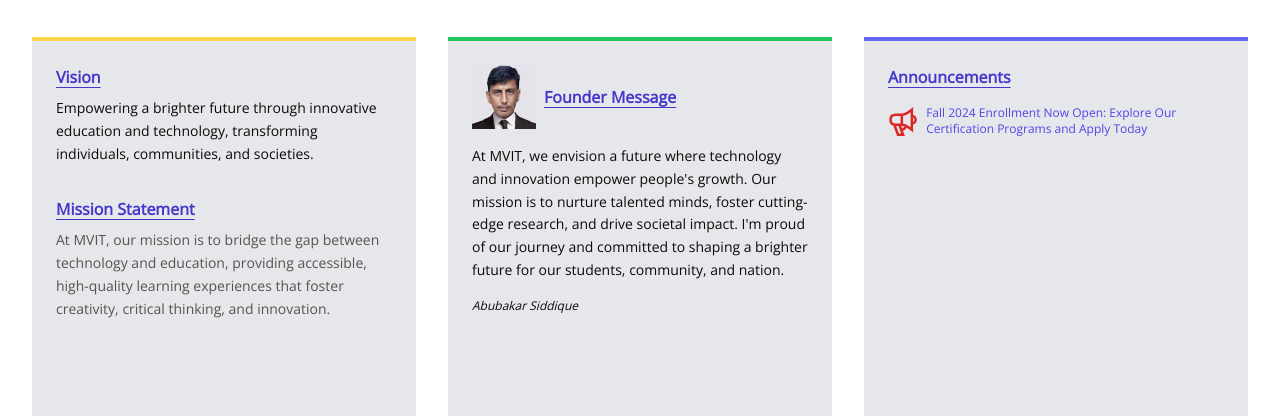
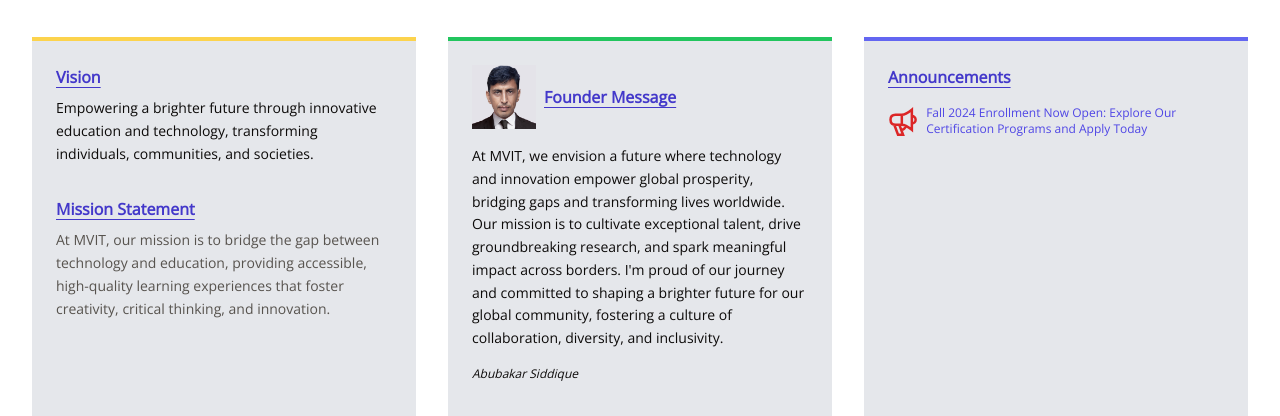
Before and after one commit to mvut/mvut, a Next.js app: page / in a window 1280 px wide. Shown: the part 960-1376 px from the top of the page. Built offline with nearby package versions, Linux system fonts and the light colour scheme; no server answers.

Commit message:
Founder message updated

```diff
--- a/app/components/vision.tsx
+++ b/app/components/vision.tsx
@@ -22,10 +22,7 @@
                     <Image src={Abs} alt={''} className={'w-16 h-16 '}/>
                     <h2 className={'underline underline-offset-4 text-indigo-700 font-bold'}>Founder Message</h2>
                 </div>
-                <p className={'leading-relaxed text-sm py-4'}>At MVIT, we envision a future where technology and innovation
-                    empower people&apos;s growth. Our mission is to nurture talented minds, foster cutting-edge
-                    research, and drive societal impact. I&apos;m proud of our journey and committed to shaping a
-                    brighter future for our students, community, and nation.</p>
+                <p className={'leading-relaxed text-sm py-4'}>At MVIT, we envision a future where technology and innovation empower global prosperity, bridging gaps and transforming lives worldwide. Our mission is to cultivate exceptional talent, drive groundbreaking research, and spark meaningful impact across borders. I&apos;m proud of our journey and committed to shaping a brighter future for our global community, fostering a culture of collaboration, diversity, and inclusivity.</p>
                 <p className={'text-xs italic'}>Abubakar Siddique</p>
 
             </div>
```
